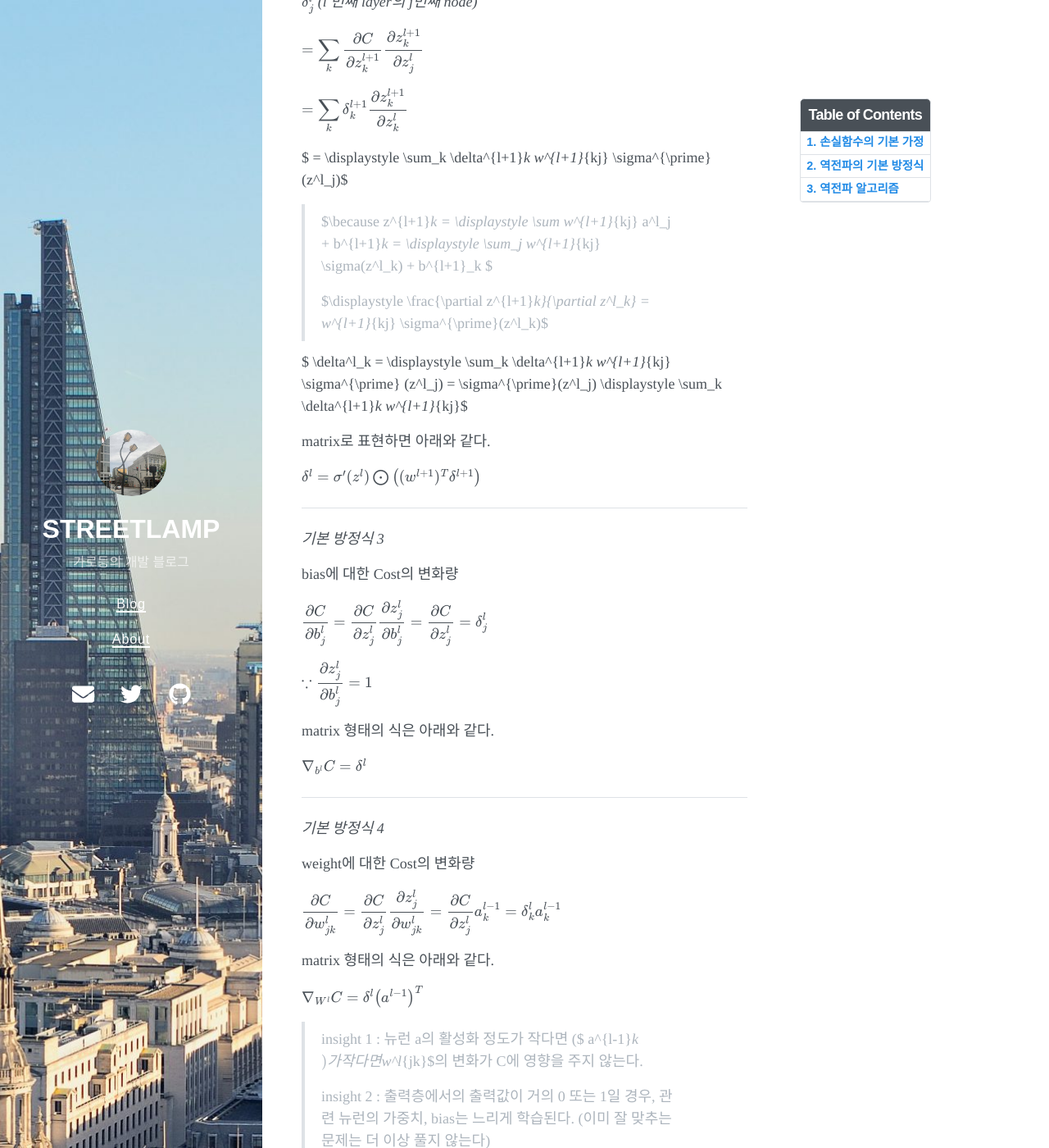
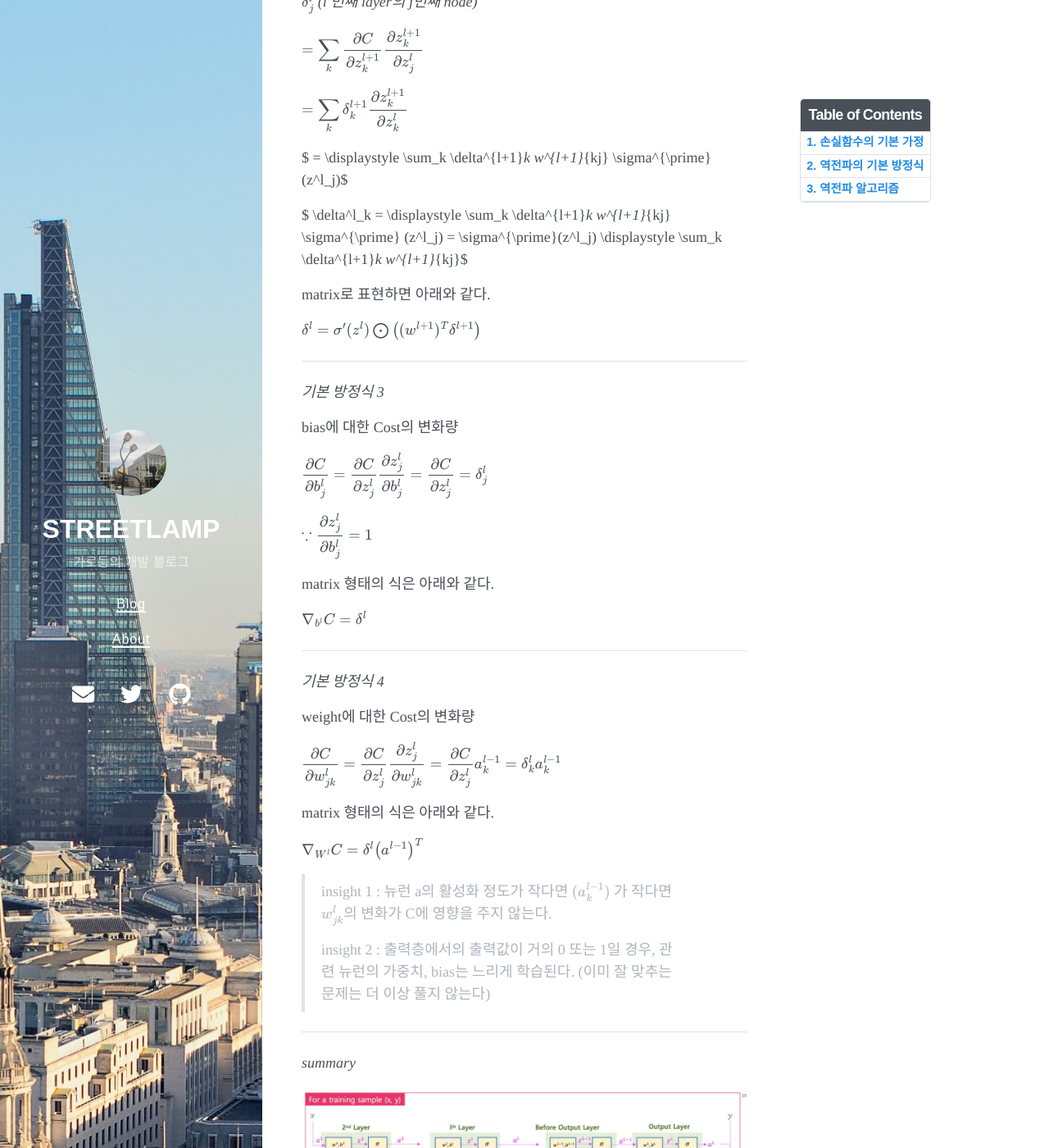
Before and after one commit to streetlamplee/streetlamplee.github.io, a Jekyll site: the page built from _posts/2023-12-20-DL_역전파 (심화).md, in a window 1280 px wide and 1400 px high, scrolled down 2168 px. Shown: the whole window at 82% size. Built offline with Jekyll 4.4.1, drawn with Linux system fonts in a browser that asks for light colours; nearby versions of some CDN libraries; formulas are drawn with MathJax 3.

Commit message:
fix syntax

```diff
--- a/_posts/2023-12-20-DL_역전파 (심화).md
+++ b/_posts/2023-12-20-DL_역전파 (심화).md
@@ -91,9 +91,9 @@ $ = \displaystyle \sum_k \delta^{l+1}_k \frac{\partial z^{l+1}_k}{\partial z^l_k
 
 $ = \displaystyle \sum_k \delta^{l+1}_k w^{l+1}_{kj} \sigma^{\prime}(z^l_j)$
 
-> $\because z^{l+1}_k = \displaystyle \sum w^{l+1}_{kj} a^l_j + b^{l+1}_k = \displaystyle \sum_j w^{l+1}_{kj} \sigma(z^l_k) + b^{l+1}_k $
+<!-- > $\because z^{l+1}_k = \displaystyle \sum w^{l+1}_{kj} a^l_j + b^{l+1}_k = \displaystyle \sum_j w^{l+1}_{kj} \sigma(z^l_k) + b^{l+1}_k $
 >
-> $\displaystyle \frac{\partial z^{l+1}_k}{\partial z^l_k} = w^{l+1}_{kj} \sigma^{\prime}(z^l_k)$
+> $\displaystyle \frac{\partial z^{l+1}_k}{\partial z^l_k} = w^{l+1}_{kj} \sigma^{\prime}(z^l_k)$ -->
 
 $ \delta^l_k = \displaystyle \sum_k \delta^{l+1}_k w^{l+1}_{kj} \sigma^{\prime} (z^l_j) = \sigma^{\prime}(z^l_j) \displaystyle \sum_k \delta^{l+1}_k w^{l+1}_{kj}$
 
@@ -119,13 +119,13 @@ $\nabla_{b^l} C = \delta^l$
 
 weight에 대한 Cost의 변화량
 
-$\displaystyle \frac{\partial C}{\partial w^l_{jk}} = \frac{\partial C}{\partial z^l_j}  \frac{\partial z^l_j}{\partial w^l_{jk}} = \frac{\partial C}{\partial z^l_j} a^{l-1}_k = \delta^l_k a^{l-1}_k$
+$\displaystyle \frac{\partial C}{\partial w^l_{jk}} = \frac{\partial C}{\partial z^l_j}  \frac{\partial z^l_j}{\partial w^l_{jk}} = \frac{\partial C}{\partial z^l_j} a_k^{l-1} = \delta^l_k a_k^{l-1}$
 
 matrix 형태의 식은 아래와 같다.
 
-$\nabla_{W^l} C = \delta^l \left( a^{l-1} \right)^T$
+$\nabla_{W^l} C = \delta^l \left( a^{l-1} \right)^T $
 
-> insight 1 : 뉴런 a의 활성화 정도가 작다면 ($ a^{l-1}_k $)가 작다면 $w^l_{jk}$의 변화가 C에 영향을 주지 않는다.
+> insight 1 : 뉴런 a의 활성화 정도가 작다면 $(a_k^{l-1})$ 가 작다면 $w^l_{jk}$의 변화가 C에 영향을 주지 않는다.
 >
 > insight 2 : 출력층에서의 출력값이 거의 0 또는 1일 경우, 관련 뉴런의 가중치, bias는 느리게 학습된다. (이미 잘 맞추는 문제는 더 이상 풀지 않는다)
 
```
